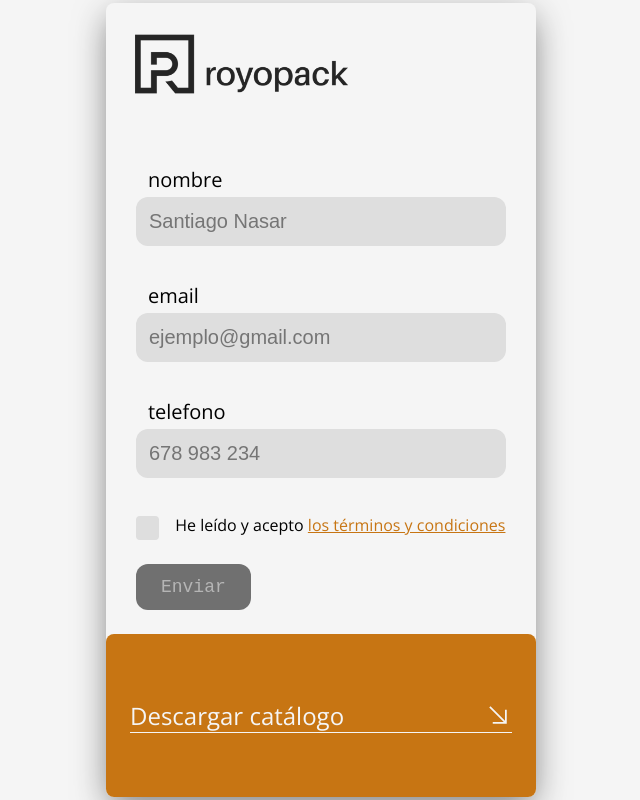
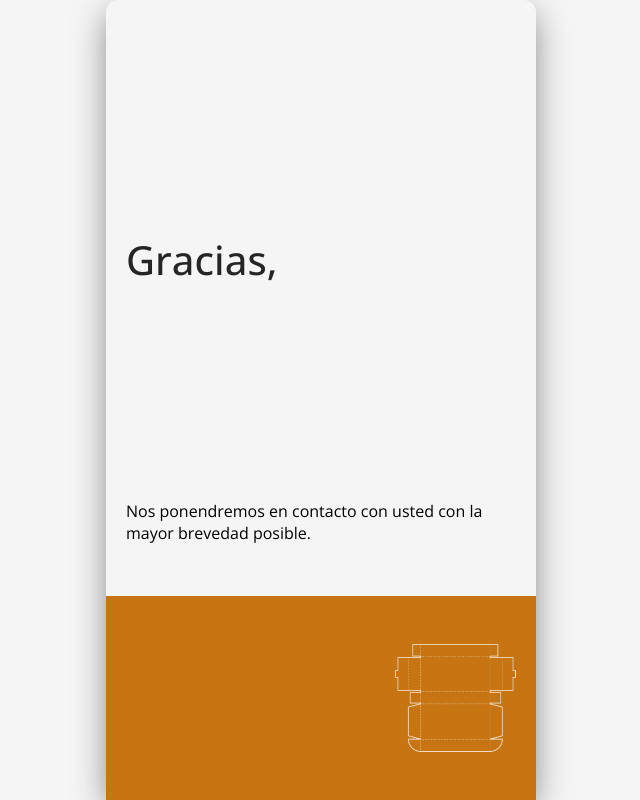
Before and after one commit to FuentesCubells/royoFrontend, an Angular app: page /submited in a window 1280 px wide. Before the commit this address led to /. Shown: the whole page, without its empty margins (319-959 px from the left). Built offline with nearby package versions, Linux system fonts and the light colour scheme.

Commit message:
added a end view

```diff
--- a/src/app/app.component.css
+++ b/src/app/app.component.css
@@ -1,4 +1,6 @@
-app-home{
+.app-container{
+    height: 100%;
+
     display: flex;
     flex-direction: column;
     justify-content: center;
--- a/src/app/app.component.html
+++ b/src/app/app.component.html
@@ -1,2 +1,3 @@
-<app-home></app-home>
-<router-outlet></router-outlet>
+<div class="app-container">
+    <router-outlet></router-outlet>
+</div>
--- a/src/app/app.routes.ts
+++ b/src/app/app.routes.ts
@@ -1,3 +1,10 @@
 import { Routes } from '@angular/router';
+import { HomeComponent } from './pages/home/home.component';
+import { EndComponentComponent } from './pages/end/end-component.component';
 
-export const routes: Routes = [];
+export const routes: Routes = [
+    { path: '', redirectTo: '/home', pathMatch: 'full' },
+    { path: 'home', component: HomeComponent },
+    { path: 'submited', component: EndComponentComponent },
+    { path: '**', redirectTo: '/home' }
+];
--- a/src/app/components/form/form.component.ts
+++ b/src/app/components/form/form.component.ts
@@ -8,6 +8,7 @@ import { Subscription } from 'rxjs';
 
 import { HermesService } from '../../services/hermes/hermes-service.component';
 import { MongoDb } from '../../services/database/mysql-service/mongodb-service.component';
+import { Router } from '@angular/router';
 
 @Component({
   selector: 'app-form',
@@ -50,7 +51,7 @@ export class FormComponent implements OnDestroy {
     }
   }
 
-  constructor(private hermesService: HermesService, private mongoService: MongoDb) {
+  constructor(private hermesService: HermesService, private mongoService: MongoDb, private router: Router) {
     this.hermesSub = this.hermesService.getSubscription().subscribe(data => {
       if (this.inputs.form.hasOwnProperty(data.id)) {
         this.inputs.form[data.id].value = data.data;
@@ -89,10 +90,10 @@ export class FormComponent implements OnDestroy {
     this.mongoService.postLeads( this.prepareRequest() ).subscribe(
 
       (response) => {
-        console.log('Respuesta del servidor:', response);
+        this.router.navigate(['/submited'], { queryParams: { key: this.inputs.form.nombre.value } });
       },
       (error) => {
-        console.error('Error al enviar los datos:', error);
+
       }
     );
 
--- a/src/app/components/loader/loader.component.css
+++ /dev/null
@@ -1,9 +0,0 @@
-.loader-container {
-    width: 100%;
-    height: 100%;
-
-    position: absolute;
-    top: 0;
-    left: 0;
-    z-index: 999;
-}
--- a/src/app/components/loader/loader.component.html
+++ /dev/null
@@ -1,2 +0,0 @@
-<div class="loader-container" #loader>
-</div>
--- a/src/app/components/loader/loader.component.ts
+++ /dev/null
@@ -1,57 +0,0 @@
-import { AfterViewInit, Component, ElementRef, Renderer2, ViewChild } from '@angular/core';
-
-@Component({
-  selector: 'app-loader',
-  standalone: true,
-  templateUrl: './loader.component.html',
-  styleUrls: ['./loader.component.css']
-})
-export class LoaderComponent implements AfterViewInit {
-
-  numDivs: number = 28;
-  width: number = 0;
-  divsHeight: number = 0;
-  deviceHeight: number = 0;
-  backgroundColor: string = '#252525';
-
-  @ViewChild('loader') loader?: ElementRef;
-
-  constructor(private renderer: Renderer2) { }
-
-  ngAfterViewInit() {
-    this.deviceHeight = window.innerHeight;
-    if (this.loader) {
-      this.createDivs(this.loader.nativeElement);
-    }
-  }
-
-  createDivs(container: HTMLElement) {
-    for (let i = this.numDivs; i >= 1; i--) { // Iterar en reversa desde 8 hasta 1
-      this.divsHeight = this.deviceHeight / this.numDivs;
-
-      this.width = this.loader?.nativeElement.offsetWidth
-      const newDiv = this.renderer.createElement('div');
-      this.renderer.setStyle(newDiv, 'width', `${this.width}px`); // Establecer el ancho inicial en el máximo (390)
-      this.renderer.setStyle(newDiv, 'height', `${this.divsHeight}px`);
-      this.renderer.setStyle(newDiv, 'background-color', `${this.backgroundColor}`);
-
-      this.renderer.appendChild(container, newDiv);
-
-      setTimeout(() => { // Iniciar la animación después de un retraso
-        this.animateDiv(newDiv);
-      }, 200 * (this.numDivs - i)); // Ajustar el retraso para que cada animación comience después de la anterior
-    }
-  }
-
-  animateDiv(newDiv: HTMLElement) {
-    let width = this.width;
-    const intervalId = setInterval(() => {
-      width = Math.max(0, width - 48); // Decrementar el ancho en 48 (390 / 8)
-      this.renderer.setStyle(newDiv, 'width', `${width}px`);
-
-      if (width <= 0) { // Si el ancho llega a 0, detener la animación
-        clearInterval(intervalId);
-      }
-    }, 10);
-  }
-}
--- a/src/app/pages/end/end-component.component.css
+++ b/src/app/pages/end/end-component.component.css
@@ -0,0 +1,57 @@
+.end-container{
+    max-width: 430px;
+    height: 100%;
+
+    display: flex;
+    flex-direction: column;
+    justify-content: center;
+    align-items: center;
+    gap: 32px;
+}
+
+.text-container {
+    height: 100%;
+    padding: 20px;
+
+    display: flex;
+    flex-direction: column;
+    justify-content: space-between;
+}
+.title {
+    height: 100%;
+
+    display: flex;
+    flex-direction: column;
+    justify-content: center;
+    gap: 0;
+}
+.title h1 {
+    margin: 0;
+
+    font-size: 40px;
+    line-height: 40px;
+    font-weight: 500;
+    color: #252525;
+}
+.title p {
+    font-size: 40px;
+    font-weight: lighter;
+    color: #252525;
+}
+
+figure {
+    width: 100%;
+    margin: 0;
+
+    display: flex;
+    justify-content: right;
+    background-color: #C77513;
+}
+
+figure > img {
+    max-width: 121px;
+    height: auto;
+    padding: 20px;
+
+    object-fit: cover;
+}
--- a/src/app/pages/end/end-component.component.html
+++ b/src/app/pages/end/end-component.component.html
@@ -1,4 +1,13 @@
 <div class="end-container">
-    <h1>¡Muchas gracias!</h1>
-    <p>Contactaremos con usted con la mayor brevedad disponible</p>
+    <div class="text-container">
+        <div class="title">
+            <h1>Gracias,</h1>
+            <p>{{this.name}}</p>
+        </div>
+        <p>Nos ponendremos en contacto con usted con la mayor brevedad posible.</p>
+    </div>
+
+    <figure class="image-container">
+        <img src="../../../assets/cajadesplegada 1.png" alt="caja desplegada">
+    </figure>
 </div>
--- a/src/app/pages/end/end-component.component.ts
+++ b/src/app/pages/end/end-component.component.ts
@@ -1,4 +1,7 @@
 import { Component } from '@angular/core';
+import { HermesService } from '../../services/hermes/hermes-service.component';
+import { Subscription } from 'rxjs';
+import { ActivatedRoute } from '@angular/router';
 
 @Component({
   selector: 'app-end-component',
@@ -9,4 +12,13 @@ import { Component } from '@angular/core';
 })
 export class EndComponentComponent {
 
+  name?: string = 'Santiago Nasar'
+  constructor(private route: ActivatedRoute) { }
+
+  ngOnInit(): void {
+    this.route.queryParams.subscribe(params => {
+      this.name = params['key'];
+    });
+  }
+
 }
--- a/src/app/pages/home/home.component.ts
+++ b/src/app/pages/home/home.component.ts
@@ -2,12 +2,11 @@ import { Component } from '@angular/core';
 import { FormComponent } from '../../components/form/form.component';
 import { HeaderFormComponent } from '../../components/header/header-form.component';
 import { FooterComponent } from '../../components/footer/footer.component';
-import { LoaderComponent } from '../../components/loader/loader.component';
 
 @Component({
   selector: 'app-home',
   standalone: true,
-  imports: [HeaderFormComponent, FormComponent, FooterComponent, LoaderComponent],
+  imports: [HeaderFormComponent, FormComponent, FooterComponent],
   templateUrl: './home.component.html',
   styleUrl: './home.component.css'
 })
--- a/src/styles.css
+++ b/src/styles.css
@@ -19,3 +19,10 @@ body {
 p {
     margin: 0px
 }
+
+app-root{
+    height: 100%;
+}
+app-end-component{
+    height: 100%;
+}
```
Also changed, not shown: src/assets/cajadesplegada 1.png (added).
